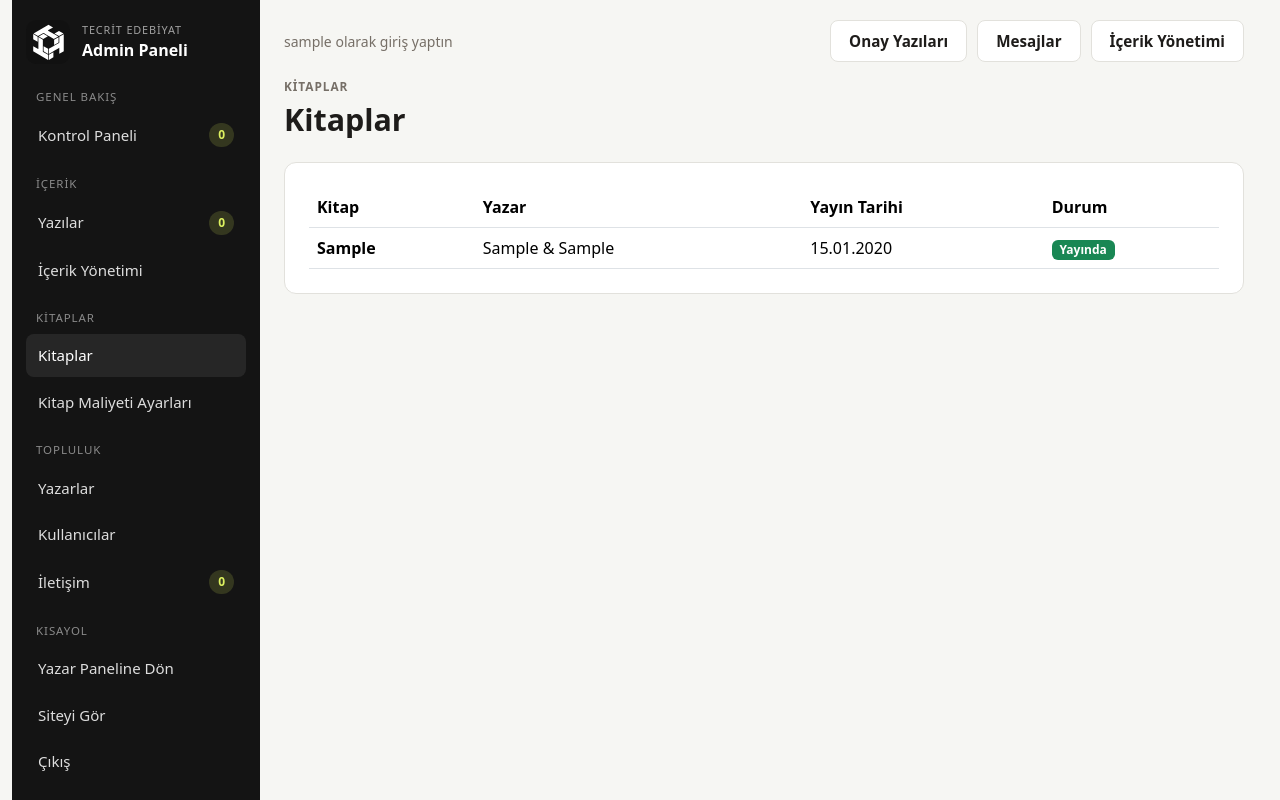
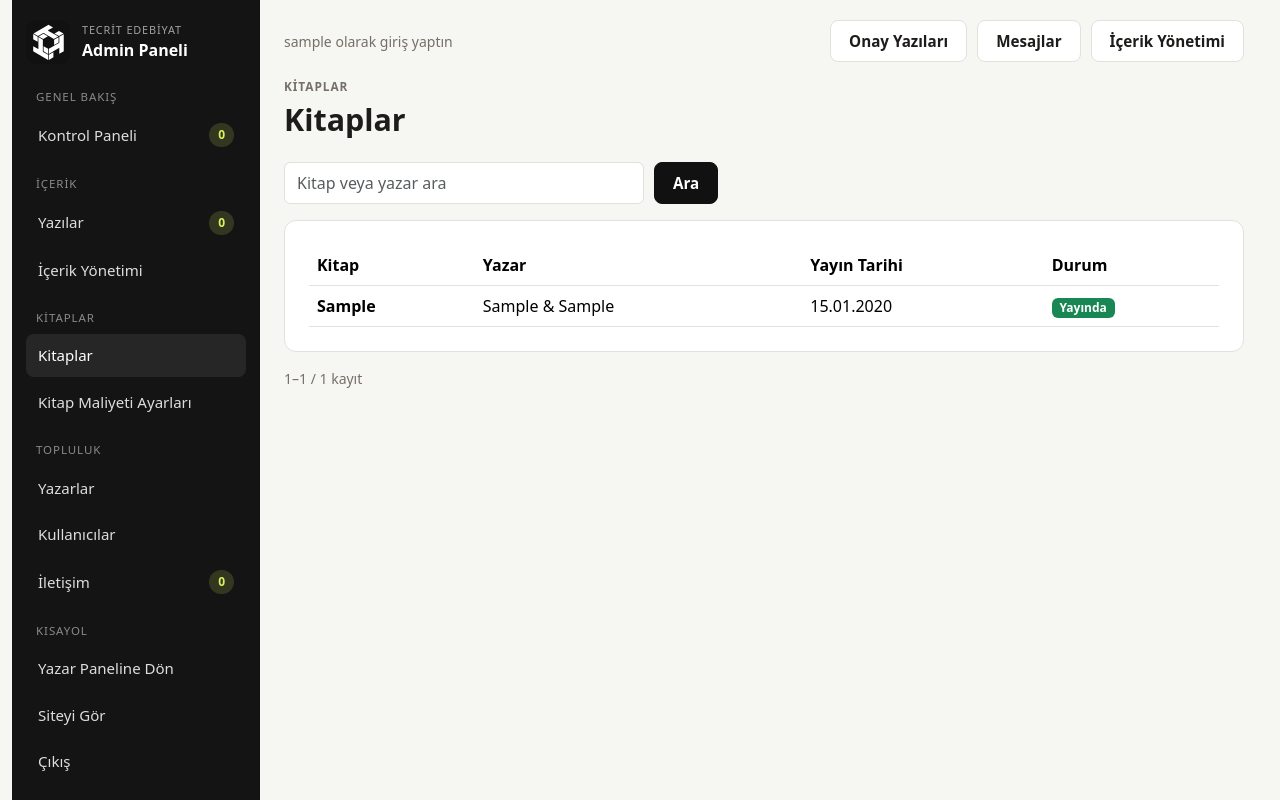
Before and after one commit to hhycode/tecritedebiyat, a Django app: page /admin/kitaplar/ in a window 1280 px wide. Run offline with Django 5.2, Linux system fonts and the light colour scheme; a user stored in the database is signed in; tables that the repository leaves empty hold one stand-in row (values such as "Sample post"); data that the repository does not hold is empty.

Commit message:
Tum admin listelerine sayfalama ve arama
Listeler sessizce ilk 50/100 kayitta kesiliyordu ve arama sadece
Yazilar ile Iletisim'de vardi. Artik 18 listenin hepsinde (13 icerik
listesi, Yazilar, Iletisim, Kitaplar, Yazarlar, Kullanicilar):
- 25'lik sayfalama ve "1-25 / 59 kayit" sayaci (_components/pagination.html)
- arama kutusu, gerekirse durum filtresi (_components/search_form.html)
Arama/filtre parametreleri sayfa linklerinde korunuyor; URL yapisi
degismedi, sadece ?q= ve ?page= parametreleri eklendi.

Co-Authored-By: Claude Opus 5.5 <noreply@anthropic.com>

```diff
--- a/core/views.py
+++ b/core/views.py
@@ -92,6 +92,7 @@ CONTENT_MODEL_CONFIG = {
         "list_headers": ["Başlık", "Aktif", "Sıra", "Bağlantı"],
         "list_values": lambda obj: [obj.baslik, "Evet" if obj.aktif else "Hayır", obj.sira, obj.link or "-"],
         "full_width_fields": {"baslik", "link", "mobil_gorsel", "masaustu_gorsel"},
+        "search_fields": ["baslik"],
     },
     "alintikategori": {
         "model": AlintiKategori,
@@ -101,6 +102,7 @@ CONTENT_MODEL_CONFIG = {
         "list_headers": ["Ad", "Slug"],
         "list_values": lambda obj: [obj.ad, obj.slug or "-"],
         "full_width_fields": {"ad", "slug"},
+        "search_fields": ["ad", "slug"],
     },
     "sss": {
         "model": SSS,
@@ -110,6 +112,7 @@ CONTENT_MODEL_CONFIG = {
         "list_headers": ["Soru", "Sıra", "Aktif"],
         "list_values": lambda obj: [obj.soru, obj.sira, "Evet" if obj.aktif else "Hayır"],
         "full_width_fields": {"soru", "cevap"},
+        "search_fields": ["soru", "cevap"],
     },
     "alinti": {
         "model": Alinti,
@@ -119,6 +122,8 @@ CONTENT_MODEL_CONFIG = {
         "list_headers": ["Kitap", "Kategori", "Sayfa", "Yayında"],
         "list_values": lambda obj: [obj.kitap.ad, obj.kategori.ad if obj.kategori else "-", obj.sayfa_no or "-", "Evet" if obj.yayinda else "Hayır"],
         "full_width_fields": {"metin", "etiketler_input"},
+        "search_fields": ["metin", "kitap__ad"],
+        "select_related": ["kitap", "kategori"],
     },
     "blogkategori": {
         "model": BlogKategori,
@@ -128,6 +133,7 @@ CONTENT_MODEL_CONFIG = {
         "list_headers": ["Ad", "Slug"],
         "list_values": lambda obj: [obj.ad, obj.slug or "-"],
         "full_width_fields": {"ad", "slug"},
+        "search_fields": ["ad", "slug"],
     },
     "blogreklam": {
         "model": BlogReklam,
@@ -137,6 +143,7 @@ CONTENT_MODEL_CONFIG = {
         "list_headers": ["İsim", "Sponsor Etiketi", "Aktif", "Sıra"],
         "list_values": lambda obj: [obj.isim, obj.sponsor_etiketi, "Evet" if obj.aktif else "Hayır", obj.sira],
         "full_width_fields": {"isim", "sponsor_etiketi", "link", "resim"},
+        "search_fields": ["isim", "sponsor_etiketi"],
     },
     "blogurun": {
         "model": BlogUrun,
@@ -152,6 +159,7 @@ CONTENT_MODEL_CONFIG = {
             obj.sira,
         ],
         "full_width_fields": {"isim", "satis_linki", "resim"},
+        "search_fields": ["isim"],
     },
     "blogyazisi": {
         "model": BlogYazisi,
@@ -162,6 +170,8 @@ CONTENT_MODEL_CONFIG = {
         "list_values": lambda obj: [obj.baslik, obj.yazar.ad_soyad, obj.get_durum_display(), obj.yayin_tarihi.strftime("%d.%m.%Y") if obj.yayin_tarihi else "-"],
         "full_width_fields": {"baslik", "ozet", "icerik", "gorsel", "meta_title", "meta_description", "seo_keywords"},
         "form_kwargs": lambda request: {"is_superadmin": True},
+        "search_fields": ["baslik", "yazar__ad_soyad"],
+        "select_related": ["yazar"],
     },
     "kitaptur": {
         "model": KitapTur,
@@ -171,6 +181,7 @@ CONTENT_MODEL_CONFIG = {
         "list_headers": ["Ad", "Slug"],
         "list_values": lambda obj: [obj.ad, obj.slug or "-"],
         "full_width_fields": {"ad", "slug", "aciklama"},
+        "search_fields": ["ad", "slug"],
     },
     "kitapmaliyetturu": {
         "model": KitapMaliyetTuru,
@@ -185,6 +196,7 @@ CONTENT_MODEL_CONFIG = {
             obj.sira,
         ],
         "full_width_fields": set(),
+        "search_fields": ["ad"],
     },
     "kitap": {
         "model": Kitap,
@@ -194,6 +206,8 @@ CONTENT_MODEL_CONFIG = {
         "list_headers": ["Ad", "Yazar", "Yayın Tarihi", "Yayında"],
         "list_values": lambda obj: [obj.ad, obj.yazar_adi, obj.yayin_tarihi.strftime("%d.%m.%Y") if obj.yayin_tarihi else "-", "Evet" if obj.yayinda else "Hayır"],
         "full_width_fields": {"ad", "slug", "aciklama", "kapak_resmi", "meta_title", "meta_description", "kitapyurdu_link", "dr_link", "trendyol_link", "shopier_link", "etiketler_input"},
+        "search_fields": ["ad", "yazar__ad_soyad", "ikinci_yazar__ad_soyad"],
+        "select_related": ["yazar", "ikinci_yazar"],
     },
     "slider": {
         "model": Slider,
@@ -203,6 +217,7 @@ CONTENT_MODEL_CONFIG = {
         "list_headers": ["Başlık", "Sıra", "Aktif", "Link"],
         "list_values": lambda obj: [obj.baslik, obj.sira, "Evet" if obj.aktif else "Hayır", obj.link or "-"],
         "full_width_fields": {"baslik", "aciklama", "gorsel", "link"},
+        "search_fields": ["baslik"],
     },
     "yazarprofil": {
         "model": YazarProfil,
@@ -212,6 +227,8 @@ CONTENT_MODEL_CONFIG = {
         "list_headers": ["Ad Soyad", "Rol", "Onaylı", "Kullanıcı"],
         "list_values": lambda obj: [obj.ad_soyad, obj.get_rol_display(), "Evet" if obj.onayli else "Hayır", obj.user.username if obj.user else "-"],
         "full_width_fields": {"ad_soyad", "slug", "biyografi", "fotograf", "instagram", "x_hesabi", "websitesi"},
+        "search_fields": ["ad_soyad", "user__username"],
+        "select_related": ["user"],
     },
 }
 
@@ -351,11 +368,14 @@ def superadmin_yazilar(request):
         yazilar = yazilar.filter(durum=durum)
     if arama:
         yazilar = yazilar.filter(Q(baslik__icontains=arama) | Q(yazar__ad_soyad__icontains=arama))
+    page_obj, sayfa_sorgusu = sayfala(request, yazilar)
     context = build_superadmin_context(request)
     context.update(
         {
             "page_title": "Yazılar",
-            "yazilar": yazilar[:50],
+            "yazilar": page_obj.object_list,
+            "page_obj": page_obj,
+            "sayfa_sorgusu": sayfa_sorgusu,
             "secili_durum": durum,
             "arama": arama,
             "durumler": BlogYazisi.DurumSecenekleri.choices,
@@ -418,11 +438,15 @@ def superadmin_iletisim(request):
             | Q(email__icontains=arama)
             | Q(mesaj__icontains=arama)
         )
+    page_obj, sayfa_sorgusu = sayfala(request, basvurular)
     context = build_superadmin_context(request)
     context.update(
         {
             "page_title": "İletişim Başvuruları",
-            "basvurular": basvurular[:50],
+            "basvurular": page_obj.object_list,
+            "page_obj": page_obj,
+            "sayfa_sorgusu": sayfa_sorgusu,
+            "durum_secenekleri": [("okunmamis", "Okunmamış"), ("okunmus", "Okunmuş")],
             "secili_durum": durum,
             "arama": arama,
         }
@@ -485,17 +509,41 @@ def superadmin_iletisim_durum_guncelle(request, pk):
 
 @superadmin_required
 def superadmin_yazarlar(request):
+    arama = request.GET.get("q", "").strip()
     yazarlar = YazarProfil.objects.select_related("user").order_by("ad_soyad")
+    if arama:
+        yazarlar = yazarlar.filter(arama_filtresi(["ad_soyad", "user__username"], arama))
+    page_obj, sayfa_sorgusu = sayfala(request, yazarlar)
     context = build_superadmin_context(request)
-    context.update({"page_title": "Yazarlar", "yazarlar": yazarlar[:50]})
+    context.update(
+        {
+            "page_title": "Yazarlar",
+            "yazarlar": page_obj.object_list,
+            "page_obj": page_obj,
+            "sayfa_sorgusu": sayfa_sorgusu,
+            "arama": arama,
+        }
+    )
     return render(request, "superadmin/authors.html", context)
 
 
 @superadmin_required
 def superadmin_kitaplar(request):
-    kitaplar = Kitap.objects.select_related("yazar").order_by("-created_at")
+    arama = request.GET.get("q", "").strip()
+    kitaplar = Kitap.objects.select_related("yazar", "ikinci_yazar").order_by("-created_at")
+    if arama:
+        kitaplar = kitaplar.filter(arama_filtresi(["ad", "yazar__ad_soyad", "ikinci_yazar__ad_soyad"], arama))
+    page_obj, sayfa_sorgusu = sayfala(request, kitaplar)
     context = build_superadmin_context(request)
-    context.update({"page_title": "Kitaplar", "kitaplar": kitaplar[:50]})
+    context.update(
+        {
+            "page_title": "Kitaplar",
+            "kitaplar": page_obj.object_list,
+            "page_obj": page_obj,
+            "sayfa_sorgusu": sayfa_sorgusu,
+            "arama": arama,
+        }
+    )
     return render(request, "superadmin/books.html", context)
 
 
@@ -591,6 +639,24 @@ def build_content_form_kwargs(request, config):
     return extra(request) if callable(extra) else {}
 
 
+ADMIN_SAYFA_BOYUTU = 25
+
+
+def sayfala(request, queryset, adet=ADMIN_SAYFA_BOYUTU):
+    """Admin listeleri icin sayfa nesnesi ve sayfa linklerinde korunacak sorgu parametreleri."""
+    page_obj = Paginator(queryset, adet).get_page(request.GET.get("page"))
+    sorgu = request.GET.copy()
+    sorgu.pop("page", None)
+    return page_obj, sorgu.urlencode()
+
+
+def arama_filtresi(alanlar, arama):
+    filtre = Q()
+    for alan in alanlar:
+        filtre |= Q(**{f"{alan}__icontains": arama})
+    return filtre
+
+
 def build_content_rows(objects, config):
     rows = []
     for obj in objects:
@@ -613,14 +679,21 @@ def superadmin_icerik_model_liste(request, model_key):
         messages.error(request, "Bu içerik türü için özel panel görünümü bulunamadı.")
         return redirect("superadmin_icerik_yonetimi")
 
-    queryset = config["model"].objects.all().order_by("-pk")
+    arama = request.GET.get("q", "").strip()
+    queryset = config["model"].objects.select_related(*config.get("select_related", [])).order_by("-pk")
+    if arama:
+        queryset = queryset.filter(arama_filtresi(config["search_fields"], arama)).distinct()
+    page_obj, sayfa_sorgusu = sayfala(request, queryset)
     context = build_superadmin_context(request)
     context.update(
         {
             "page_title": config["title"],
             "content_config": config,
             "content_headers": config["list_headers"],
-            "content_rows": build_content_rows(queryset[:100], config),
+            "content_rows": build_content_rows(page_obj.object_list, config),
+            "page_obj": page_obj,
+            "sayfa_sorgusu": sayfa_sorgusu,
+            "arama": arama,
             "add_url": reverse("superadmin_icerik_model_yeni", args=[model_key]),
         }
     )
@@ -756,11 +829,19 @@ KULLANICI_FORM_TAM_GENISLIK = {"is_active", "is_staff", "is_superuser"}
 
 @superadmin_required
 def superadmin_kullanicilar(request):
+    arama = request.GET.get("q", "").strip()
+    kullanicilar = User.objects.order_by("username")
+    if arama:
+        kullanicilar = kullanicilar.filter(arama_filtresi(["username", "first_name", "last_name", "email"], arama))
+    page_obj, sayfa_sorgusu = sayfala(request, kullanicilar)
     context = build_superadmin_context(request)
     context.update(
         {
             "page_title": "Kullanıcılar",
-            "kullanicilar": User.objects.order_by("username"),
+            "kullanicilar": page_obj.object_list,
+            "page_obj": page_obj,
+            "sayfa_sorgusu": sayfa_sorgusu,
+            "arama": arama,
         }
     )
     return render(request, "superadmin/users.html", context)
--- a/static/css/superadmin.css
+++ b/static/css/superadmin.css
@@ -236,6 +236,34 @@ body {
     display: none;
 }
 
+/* Liste arama ve sayfalama */
+.sa-filter {
+    display: flex;
+    flex-wrap: wrap;
+    gap: 10px;
+    margin-bottom: 16px;
+}
+.sa-filter .form-control,
+.sa-filter .form-select {
+    flex: 1 1 220px;
+    max-width: 360px;
+    min-height: 42px;
+    border-color: var(--sa-border);
+}
+.sa-pagination {
+    display: flex;
+    flex-wrap: wrap;
+    align-items: center;
+    justify-content: space-between;
+    gap: 12px;
+    margin-top: 16px;
+}
+.sa-pagination__nav {
+    display: flex;
+    align-items: center;
+    gap: 8px;
+}
+
 /* Onay sayfasi */
 .sa-confirm {
     max-width: 760px;
--- /dev/null
+++ b/templates/superadmin/_components/pagination.html
@@ -0,0 +1,20 @@
+{% comment %}
+Sayfalama: kayit sayisi ve onceki/sonraki. Arama ve filtre parametreleri korunur.
+Kullanim: {% include "superadmin/_components/pagination.html" with page_obj=page_obj sayfa_sorgusu=sayfa_sorgusu %}
+{% endcomment %}
+<nav class="sa-pagination" aria-label="Sayfalama">
+    <span class="sa-muted small">
+        {% if page_obj.paginator.count %}{{ page_obj.start_index }}–{{ page_obj.end_index }} / {{ page_obj.paginator.count }} kayıt{% else %}0 kayıt{% endif %}
+    </span>
+    {% if page_obj.paginator.num_pages > 1 %}
+    <div class="sa-pagination__nav">
+        {% if page_obj.has_previous %}
+        <a class="sa-btn sa-btn--secondary sa-btn--sm" href="?{% if sayfa_sorgusu %}{{ sayfa_sorgusu }}&amp;{% endif %}page={{ page_obj.previous_page_number }}">← Önceki</a>
+        {% endif %}
+        <span class="sa-pill">{{ page_obj.number }} / {{ page_obj.paginator.num_pages }}</span>
+        {% if page_obj.has_next %}
+        <a class="sa-btn sa-btn--secondary sa-btn--sm" href="?{% if sayfa_sorgusu %}{{ sayfa_sorgusu }}&amp;{% endif %}page={{ page_obj.next_page_number }}">Sonraki →</a>
+        {% endif %}
+    </div>
+    {% endif %}
+</nav>
--- /dev/null
+++ b/templates/superadmin/_components/search_form.html
@@ -0,0 +1,20 @@
+{% comment %}
+Liste arama/filtre formu. Kullanim:
+  {% include "superadmin/_components/search_form.html" with arama=arama placeholder="..." %}
+  Durum filtresi icin: durum_secenekleri=[(deger, etiket)] secili_durum=... durum_bos_etiketi="..."
+{% endcomment %}
+<form class="sa-filter" method="get" role="search">
+    <input class="form-control" type="search" name="q" value="{{ arama }}" placeholder="{{ placeholder|default:'Ara' }}" aria-label="{{ placeholder|default:'Ara' }}">
+    {% if durum_secenekleri %}
+    <select class="form-select" name="durum" aria-label="Durum">
+        <option value="">{{ durum_bos_etiketi|default:"Tümü" }}</option>
+        {% for value, label in durum_secenekleri %}
+        <option value="{{ value }}"{% if secili_durum == value %} selected{% endif %}>{{ label }}</option>
+        {% endfor %}
+    </select>
+    {% endif %}
+    <button class="sa-btn sa-btn--primary" type="submit">{% if durum_secenekleri %}Filtrele{% else %}Ara{% endif %}</button>
+    {% if arama or secili_durum %}
+    <a class="sa-btn sa-btn--secondary" href="{{ request.path }}">Temizle</a>
+    {% endif %}
+</form>
--- a/templates/superadmin/authors.html
+++ b/templates/superadmin/authors.html
@@ -3,6 +3,8 @@
 {% block sayfa_ust_etiket %}Topluluk{% endblock %}
 
 {% block superadmin_content %}
+{% include "superadmin/_components/search_form.html" with arama=arama placeholder="Yazar veya kullanıcı adı ara" %}
+
 <div class="card sa-card sa-table-card">
     <div class="card-body p-4">
         <div class="table-responsive">
@@ -37,4 +39,5 @@
         </div>
     </div>
 </div>
+{% include "superadmin/_components/pagination.html" with page_obj=page_obj sayfa_sorgusu=sayfa_sorgusu %}
 {% endblock %}
--- a/templates/superadmin/base.html
+++ b/templates/superadmin/base.html
@@ -6,7 +6,7 @@
     <meta name="viewport" content="width=device-width, initial-scale=1.0">
     <title>{{ page_title|default:"Yönetim Paneli" }} | Tecrit Edebiyat</title>
     <link href="https://cdn.jsdelivr.net/npm/bootstrap@5.3.3/dist/css/bootstrap.min.css" rel="stylesheet">
-    <link href="{% static 'css/superadmin.css' %}?v=4" rel="stylesheet">
+    <link href="{% static 'css/superadmin.css' %}?v=5" rel="stylesheet">
     {% block extra_css %}{% endblock %}
 </head>
 <body>
--- a/templates/superadmin/books.html
+++ b/templates/superadmin/books.html
@@ -3,6 +3,8 @@
 {% block sayfa_ust_etiket %}Kitaplar{% endblock %}
 
 {% block superadmin_content %}
+{% include "superadmin/_components/search_form.html" with arama=arama placeholder="Kitap veya yazar ara" %}
+
 <div class="card sa-card sa-table-card">
     <div class="card-body p-4">
         <div class="table-responsive">
@@ -31,4 +33,5 @@
         </div>
     </div>
 </div>
+{% include "superadmin/_components/pagination.html" with page_obj=page_obj sayfa_sorgusu=sayfa_sorgusu %}
 {% endblock %}
--- a/templates/superadmin/content_model_list.html
+++ b/templates/superadmin/content_model_list.html
@@ -9,6 +9,8 @@
 {% endblock %}
 
 {% block superadmin_content %}
+{% include "superadmin/_components/search_form.html" with arama=arama placeholder="Bu listede ara" %}
+
 <div class="card sa-card sa-table-card">
     <div class="card-body p-0">
         <div class="table-responsive">
@@ -44,4 +46,5 @@
         </div>
     </div>
 </div>
+{% include "superadmin/_components/pagination.html" with page_obj=page_obj sayfa_sorgusu=sayfa_sorgusu %}
 {% endblock %}
--- a/templates/superadmin/users.html
+++ b/templates/superadmin/users.html
@@ -8,6 +8,8 @@
 {% endblock %}
 
 {% block superadmin_content %}
+{% include "superadmin/_components/search_form.html" with arama=arama placeholder="Kullanıcı adı, ad veya e-posta ara" %}
+
 <div class="card sa-card sa-table-card">
     <div class="card-body p-0">
         <div class="table-responsive">
@@ -57,4 +59,5 @@
         </div>
     </div>
 </div>
+{% include "superadmin/_components/pagination.html" with page_obj=page_obj sayfa_sorgusu=sayfa_sorgusu %}
 {% endblock %}
```
Also changed, not shown: templates/superadmin/contacts.html (+3 -16 lines), templates/superadmin/posts.html (+3 -17 lines).
